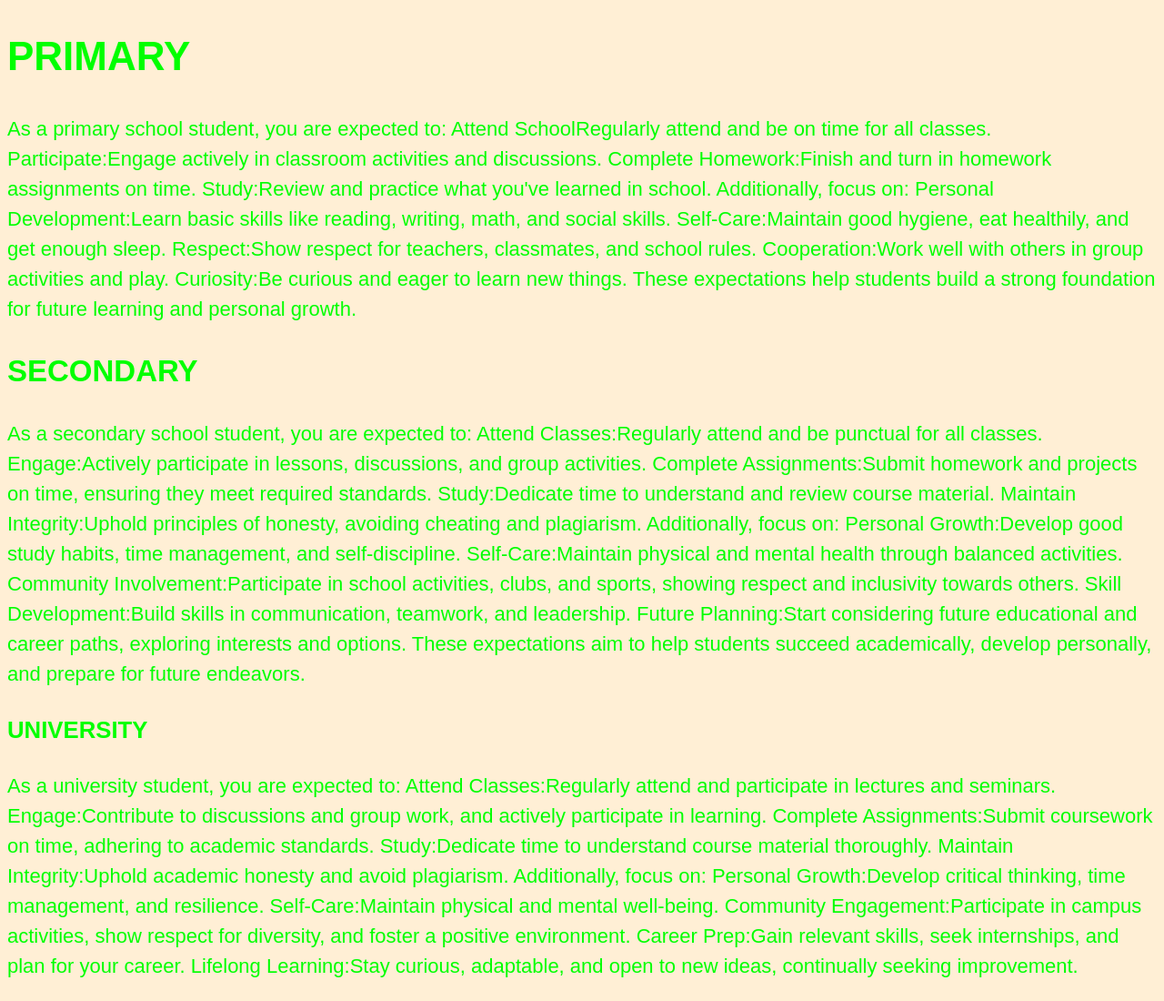
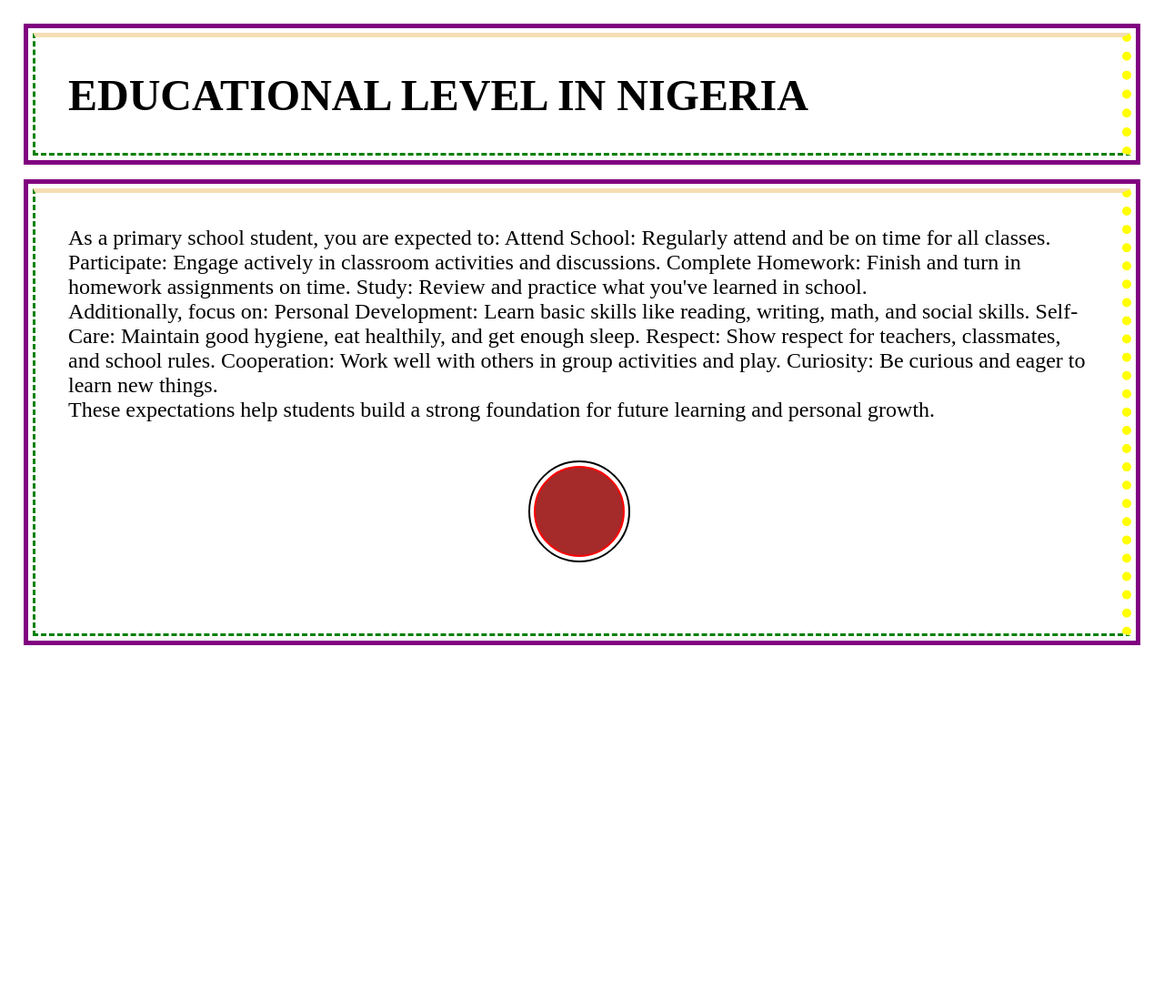
Before and after one commit to samson-onyebuchi/css-by-freecode-academy, a plain HTML site: page index.html in a window 1280 px wide. Shown: the whole page at 91% size. After the commit the page ends 800 px from the top, so only its background shows below. Drawn offline with Linux system fonts and the light colour scheme.

Commit message:
css container

```diff
--- a/css/style.css
+++ b/css/style.css
@@ -1,11 +1,32 @@
-body {
-    font-size: 22px;
-    font-family: Arial, Helvetica, sans-serif;
-    line-height: 1.5;
-    background: papayawhip;
-    color: rgb(0, 255, 0);
+* {
+    margin: 0;
+    padding: 0;
+    box-sizing: border-box;
 }
 
-p {
-    color: rgb(255, 0, 0,);
+.container {
+    border: dashed green; /* Removed space between 10 and px */
+    border-top: 5px solid wheat;
+    border-right: 10px dotted yellow;
+    font-size: 1.5rem;
+    margin: 1.5em ;
+    /*margin: 1.5em;
+    margin-right: 2em;
+    margin-bottom: 2em;
+    margin-right: 2em;*/
+    padding: 1.5em; /* Removed solid purple from padding */
+    outline: 5px solid purple;
+    outline-offset: 5px;
+
 }
+
+.circle {
+    margin: 3rem auto;
+    background-color: brown;
+    width: 100px;
+    height: 100px;
+    border: 2px solid red;
+    border-radius: 1000px;
+    outline: 2px solid;
+    outline-offset: 0.25rem;
+}
--- a/index.html
+++ b/index.html
@@ -7,62 +7,29 @@
     <link rel="stylesheet" href="css/style.css">
 </head>
 <body>
-    <h1>PRIMARY</h1>
-    <p>
-        As a primary school student, you are expected to:
-
-Attend SchoolRegularly attend and be on time for all classes.
-Participate:Engage actively in classroom activities and discussions.
-Complete Homework:Finish and turn in homework assignments on time.
-Study:Review and practice what you've learned in school.
-
-Additionally, focus on:
-
-Personal Development:Learn basic skills like reading, writing, math, and social skills.
-Self-Care:Maintain good hygiene, eat healthily, and get enough sleep.
-Respect:Show respect for teachers, classmates, and school rules.
-Cooperation:Work well with others in group activities and play.
-Curiosity:Be curious and eager to learn new things.
-
-These expectations help students build a strong foundation for future learning and personal growth.
-    </p>
-    <h2>SECONDARY</h2>
-    <p id="second">
-        As a secondary school student, you are expected to:
-
-Attend Classes:Regularly attend and be punctual for all classes.
-Engage:Actively participate in lessons, discussions, and group activities.
-Complete Assignments:Submit homework and projects on time, ensuring they meet required standards.
-Study:Dedicate time to understand and review course material.
-Maintain Integrity:Uphold principles of honesty, avoiding cheating and plagiarism.
-
-Additionally, focus on:
-
-Personal Growth:Develop good study habits, time management, and self-discipline.
-Self-Care:Maintain physical and mental health through balanced activities.
-Community Involvement:Participate in school activities, clubs, and sports, showing respect and inclusivity towards others.
-Skill Development:Build skills in communication, teamwork, and leadership.
-Future Planning:Start considering future educational and career paths, exploring interests and options.
-
-These expectations aim to help students succeed academically, develop personally, and prepare for future endeavors.
-    </p>
-    <h3>UNIVERSITY</h3>
-    <p>
-        As a university student, you are expected to:
-
-Attend Classes:Regularly attend and participate in lectures and seminars.
-Engage:Contribute to discussions and group work, and actively participate in learning.
-Complete Assignments:Submit coursework on time, adhering to academic standards.
-Study:Dedicate time to understand course material thoroughly.
-Maintain Integrity:Uphold academic honesty and avoid plagiarism.
-
-Additionally, focus on:
-
-Personal Growth:Develop critical thinking, time management, and resilience.
-Self-Care:Maintain physical and mental well-being.
-Community Engagement:Participate in campus activities, show respect for diversity, and foster a positive environment.
-Career Prep:Gain relevant skills, seek internships, and plan for your career.
-Lifelong Learning:Stay curious, adaptable, and open to new ideas, continually seeking improvement.
-    </p>
+    <header class="container">
+        <h1>EDUCATIONAL LEVEL IN NIGERIA</h1>
+    </header>
+    <main class="container">
+        <p>
+            As a primary school student, you are expected to:
+            Attend School: Regularly attend and be on time for all classes.
+            Participate: Engage actively in classroom activities and discussions.
+            Complete Homework: Finish and turn in homework assignments on time.
+            Study: Review and practice what you've learned in school.
+        </p>
+        <p>
+            Additionally, focus on:
+            Personal Development: Learn basic skills like reading, writing, math, and social skills.
+            Self-Care: Maintain good hygiene, eat healthily, and get enough sleep.
+            Respect: Show respect for teachers, classmates, and school rules.
+            Cooperation: Work well with others in group activities and play.
+            Curiosity: Be curious and eager to learn new things.
+        </p>
+        <p>
+            These expectations help students build a strong foundation for future learning and personal growth.
+        </p>
+        <div class="circle"></div>
+    </main>
 </body>
 </html>
```
